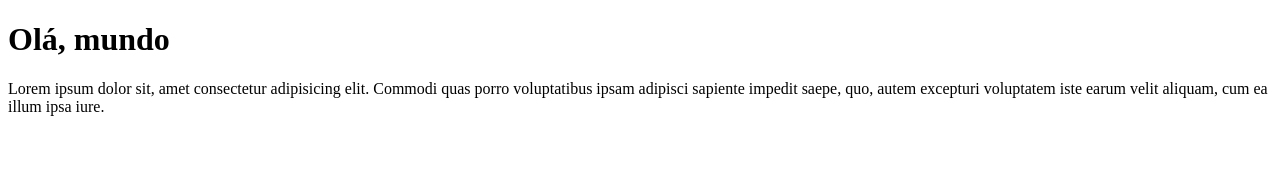
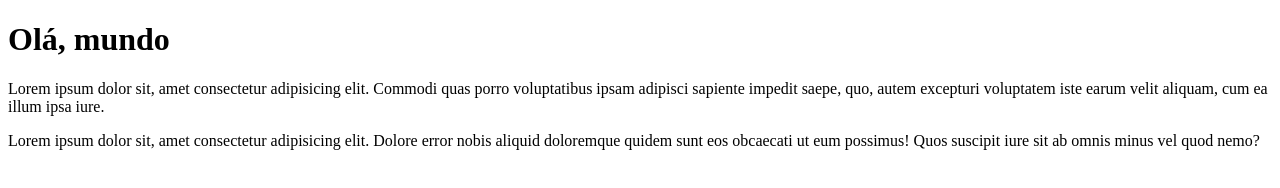
Before and after one commit to GPredus/Hello-World, a plain HTML site: page site-exemplo/index.html in a window 1280 px wide. Drawn offline with Linux system fonts and the light colour scheme.

Commit message:
Adicionei um parágrafo

```diff
--- a/site-exemplo/index.html
+++ b/site-exemplo/index.html
@@ -10,5 +10,7 @@
         <h1>Olá, mundo</h1>
         <p>Lorem ipsum dolor sit, amet consectetur adipisicing elit. Commodi quas porro voluptatibus ipsam adipisci sapiente impedit saepe,
             quo, autem excepturi voluptatem iste earum velit aliquam, cum ea illum ipsa iure.</p>
+        <p>Lorem ipsum dolor sit, amet consectetur adipisicing elit.
+           Dolore error nobis aliquid doloremque quidem sunt eos obcaecati ut eum possimus! Quos suscipit iure sit ab omnis minus vel quod nemo?</p>
     </body>
     </html>
```
